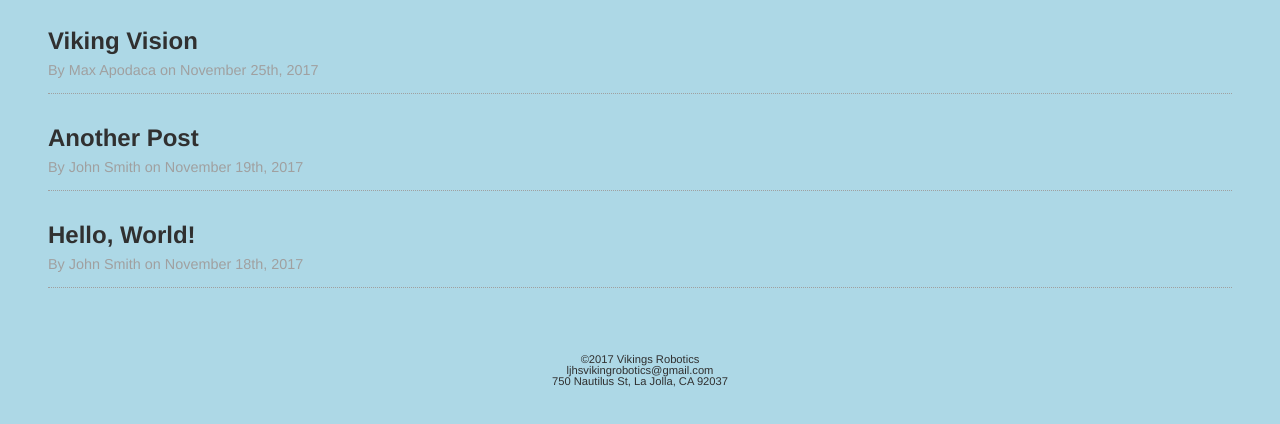
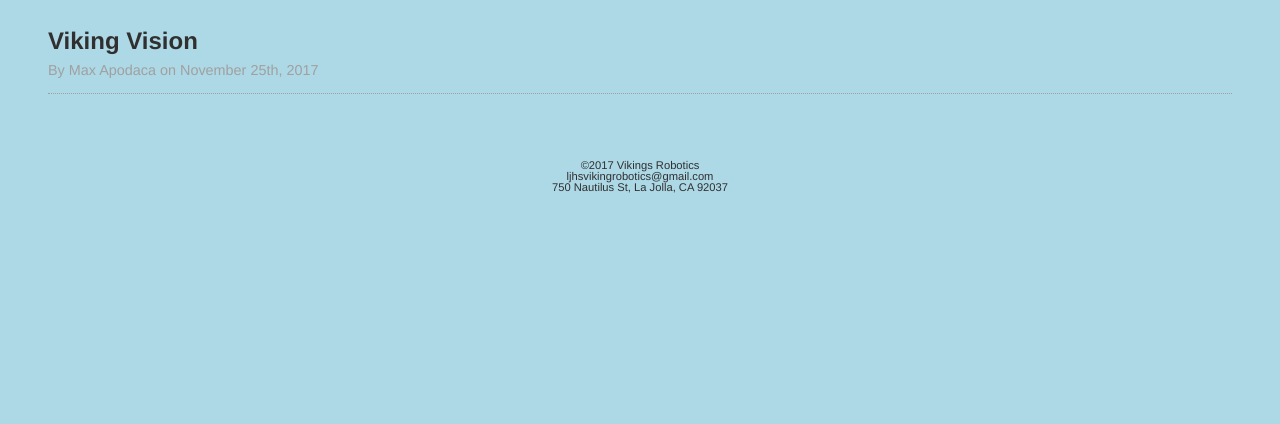
Before and after one commit to FRCTeam2984/site-deploy, a plain HTML site: page blog/index.html in a window 1280 px wide. Shown: the part 134-558 px from the top of the page. Drawn offline with Linux system fonts and the light colour scheme.

Commit message:
Updated site

```diff
--- a/blog/index.html
+++ b/blog/index.html
@@ -46,28 +46,6 @@
     <p></p>
   </div>
 </article></li>
-      <li><article>
-  <header>
-    <h1><a href="/blog/another-post/">Another Post</a></h1>
-    <h2>
-      By John Smith on <time datetime="2017-11-19T19:00:00-08:00" title="November 19th 2017, 19:00-08:00">November 19th, 2017</time>
-    </h2>
-  </header>
-  <div class="main">
-    <p></p>
-  </div>
-</article></li>
-      <li><article>
-  <header>
-    <h1><a href="/blog/hello-world/">Hello, World!</a></h1>
-    <h2>
-      By John Smith on <time datetime="2017-11-18T18:00:00-08:00" title="November 18th 2017, 18:00-08:00">November 18th, 2017</time>
-    </h2>
-  </header>
-  <div class="main">
-    <p></p>
-  </div>
-</article></li>
     </ol>
     <nav>
       <ul>
```
Also changed, not shown: blog/page/1/index.html (+0 -22 lines).
